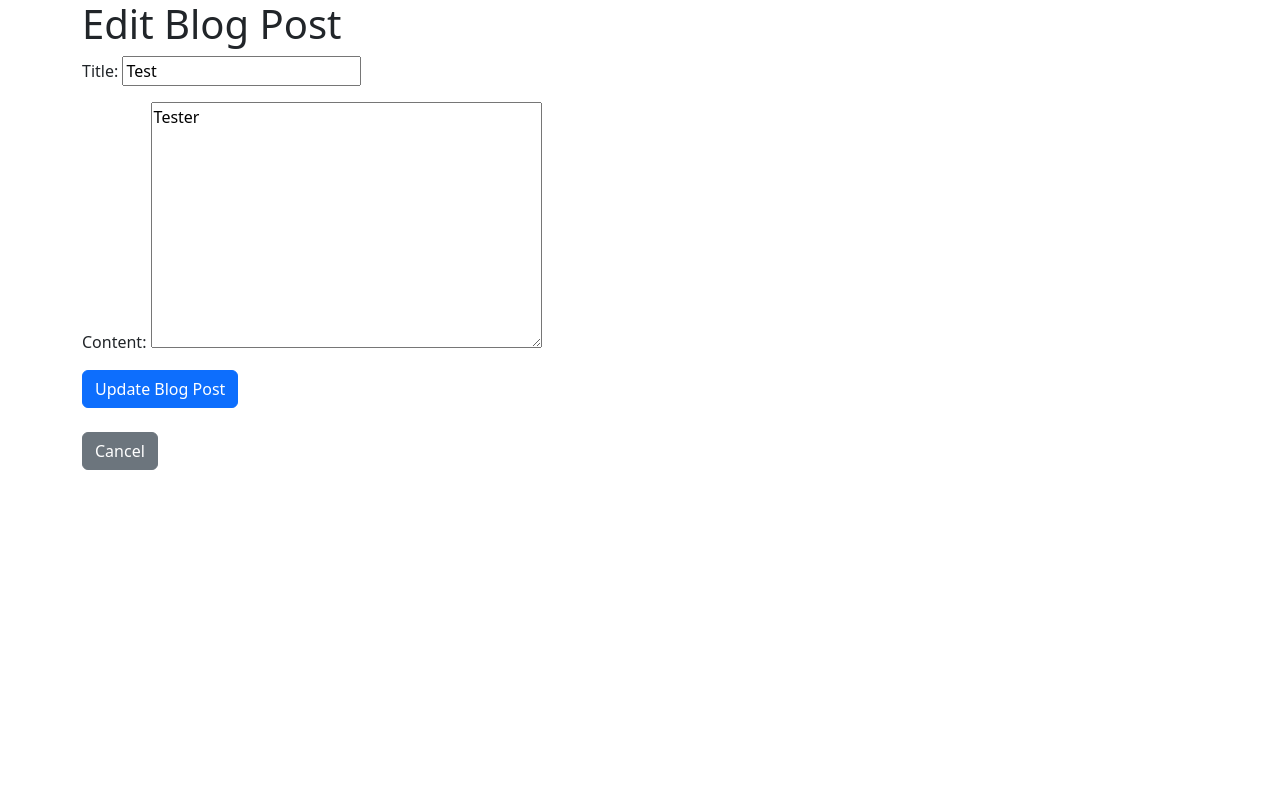
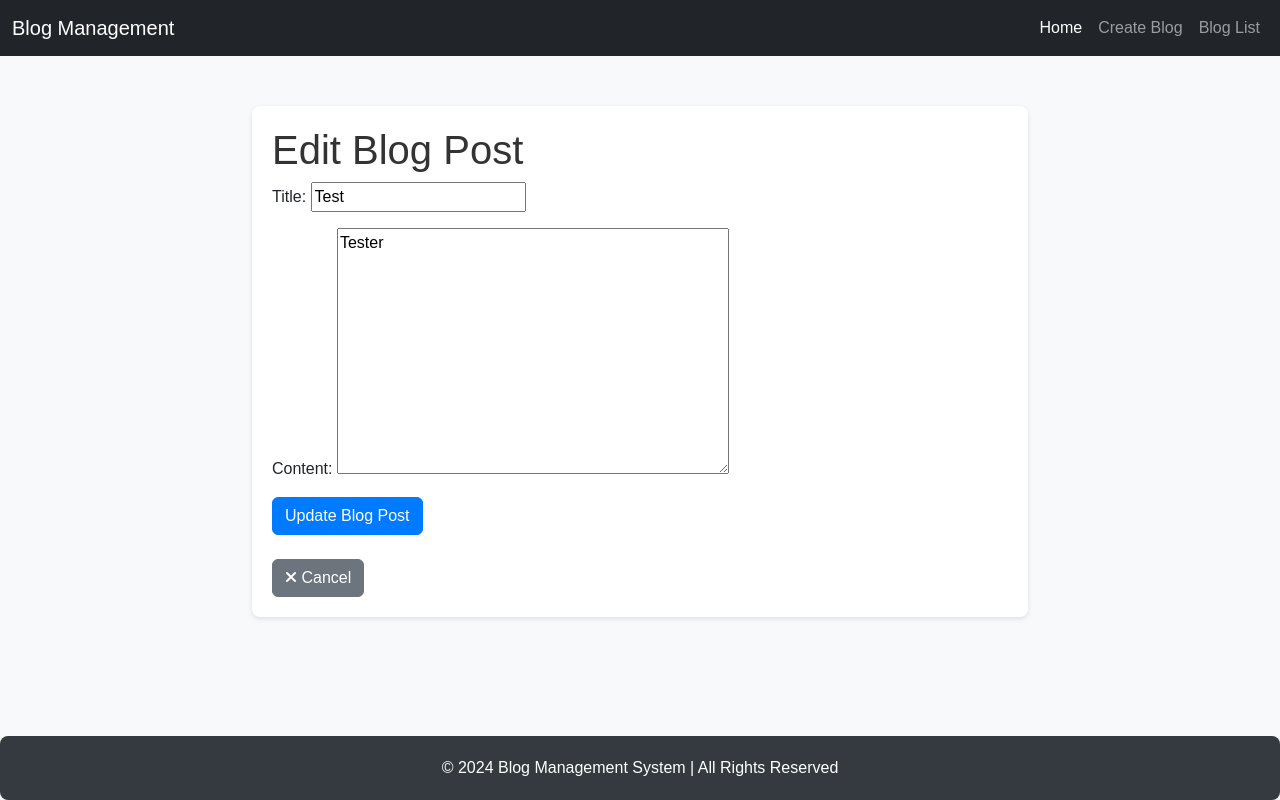
Before and after one commit to zcsofficial/Ash, a Django app: page /accounts/edit_blog/5/ in a window 1280 px wide. Run offline with Django 5.2, Linux system fonts and the light colour scheme; a user stored in the database is signed in; data comes from the database, SQL or seed files in the repository; both versions use the stored data as it was after the commit.

Commit message:
ui update

```diff
--- a/blog_management/accounts/templates/accounts/blog_edit.html
+++ b/blog_management/accounts/templates/accounts/blog_edit.html
@@ -4,10 +4,107 @@
     <meta charset="UTF-8">
     <meta name="viewport" content="width=device-width, initial-scale=1.0">
     <title>Edit Blog Post</title>
+    <!-- Bootstrap 5 CSS -->
     <link href="https://cdn.jsdelivr.net/npm/bootstrap@5.3.2/dist/css/bootstrap.min.css" rel="stylesheet">
+    <!-- Font Awesome Icons (Optional) -->
+    <link href="https://cdnjs.cloudflare.com/ajax/libs/font-awesome/6.5.1/css/all.min.css" rel="stylesheet">
+    <!-- Custom CSS for Design Consistency -->
+    <style>
+        body {
+            background-color: #f8f9fa;
+            font-family: Arial, sans-serif;
+            display: flex;
+            flex-direction: column;
+            min-height: 100vh;
+        }
+
+        .container {
+            flex: 1;
+            max-width: 800px;
+            margin-top: 50px;
+        }
+
+        .btn-update-profile, .btn-logout, .btn-create-blog, .btn-cancel {
+            margin-right: 10px;
+        }
+
+        .form-container {
+            background-color: #fff;
+            padding: 20px;
+            border-radius: 8px;
+            box-shadow: 0 2px 5px rgba(0, 0, 0, 0.1);
+            margin-bottom: 20px;
+        }
+
+        .form-container h1 {
+            color: #333;
+        }
+
+        .btn-primary {
+            background-color: #007bff;
+            border-color: #007bff;
+        }
+
+        .btn-secondary {
+            background-color: #6c757d;
+            border-color: #6c757d;
+        }
+
+        .alert-danger {
+            background-color: #dc3545;
+            color: #fff;
+            border-radius: 8px;
+            padding: 10px;
+        }
+
+        .alert-danger ul {
+            padding-left: 20px;
+        }
+
+        footer {
+            background-color: #343a40;
+            color: #fff;
+            padding: 20px;
+            text-align: center;
+            margin-top: 50px;
+            border-radius: 8px;
+            width: 100%;
+            position: relative;
+        }
+
+        footer p {
+            margin: 0;
+        }
+    </style>
 </head>
 <body>
+    <!-- Navbar (Optional, can be removed if not needed on this page) -->
+    <nav class="navbar navbar-expand-lg navbar-dark bg-dark">
+        <div class="container-fluid">
+            <a class="navbar-brand" href="#">
+                <span class="navbar-logo">Blog Management</span>
+            </a>
+            <button class="navbar-toggler" type="button" data-bs-toggle="collapse" data-bs-target="#navbarNav" aria-controls="navbarNav" aria-expanded="false" aria-label="Toggle navigation">
+                <span class="navbar-toggler-icon"></span>
+            </button>
+            <div class="collapse navbar-collapse" id="navbarNav">
+                <ul class="navbar-nav ms-auto">
+                    <li class="nav-item">
+                        <a class="nav-link active" href="{% url 'home' %}">Home</a>
+                    </li>
+                    <li class="nav-item">
+                        <a class="nav-link" href="{% url 'create_blog' %}">Create Blog</a>
+                    </li>
+                    <li class="nav-item">
+                        <a class="nav-link" href="{% url 'blog_list' %}">Blog List</a>
+                    </li>
+                </ul>
+            </div>
+        </div>
+    </nav>
+
     <div class="container">
+        <div class="form-container">
             <h1>Edit Blog Post</h1>
 
             <!-- Display any form errors -->
@@ -30,9 +127,19 @@
             </form>
 
             <br>
-        <a href="{% url 'blog_detail' blog.id %}" class="btn btn-secondary">Cancel</a>
+            <!-- Cancel Button -->
+            <a href="{% url 'blog_detail' blog.id %}" class="btn btn-secondary btn-cancel">
+                <i class="fas fa-times"></i> Cancel
+            </a>
+        </div>
     </div>
 
+    <!-- Footer -->
+    <footer>
+        <p>&copy; 2024 Blog Management System | All Rights Reserved</p>
+    </footer>
+
+    <!-- Bootstrap 5 JS and dependencies -->
     <script src="https://cdn.jsdelivr.net/npm/bootstrap@5.3.2/dist/js/bootstrap.bundle.min.js"></script>
 </body>
 </html>
--- a/blog_management/accounts/templates/accounts/blog_list.html
+++ b/blog_management/accounts/templates/accounts/blog_list.html
@@ -8,7 +8,7 @@
     <ul>
         {% for blog in blogs %}
             <li>
-                <a href="{% url 'blog_detail' pk=blog.pk %}">{{ blog.title }}</a> - {{ blog.created_at }}
+                <a href="{% url 'blog_detail' id=blog.id %}">{{ blog.title }}</a> - {{ blog.created_at }}
                 <a href="{% url 'blog_delete' id=blog.id %}" class="delete-link">Delete</a>  <!-- Delete link -->
             </li>
         {% endfor %}
```
Also changed, not shown: blog_management/accounts/templates/accounts/base_generic.html (+35 -16 lines), blog_management/accounts/templates/accounts/home.html (+5 -5 lines), blog_management/db.sqlite3. Lines whose indentation alone changed are shown as unchanged.
